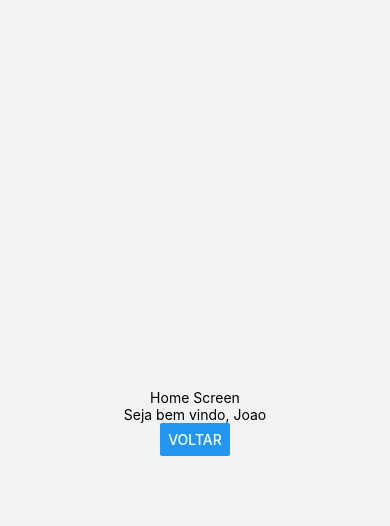
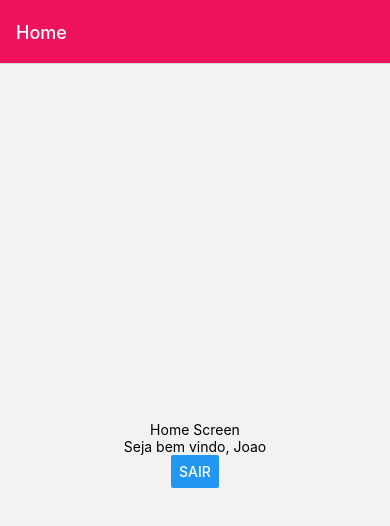
Before and after one commit to kazuuu/react-native-cli-basic-app, a React Native app in the folder BasicApp/: screen /Login in a window 390 px wide. Both pictures are taken after a click on the button "IR PARA HOME". Shown: the top 526 px of the page. Built offline with nearby package versions, Linux system fonts and the light colour scheme.

Commit message:
App Header chenaged

```diff
--- a/BasicApp/src/navigation/StackNavigators.js
+++ b/BasicApp/src/navigation/StackNavigators.js
@@ -7,10 +7,15 @@ const Stack = createNativeStackNavigator();
 
 export const MainStackNavigator = () => {
     return (
-        <Stack.Navigator
-            initialRouteName="Login"
-            screenOptions={{ headerShown: false }}        >
-            <Stack.Screen name="Login" component={LoginScreen} />
+        <Stack.Navigator initialRouteName="Login"
+            screenOptions={{
+                headerTintColor: 'white',
+                headerStyle: {
+                    backgroundColor: '#ee125a',
+                }
+            }}>
+            <Stack.Screen name="Login" component={LoginScreen}
+                options={{ headerShown: false }}/>
             <Stack.Screen name="Home"  component={HomeScreen} />
         </Stack.Navigator>
     );
--- a/BasicApp/src/screens/HomeScreen.js
+++ b/BasicApp/src/screens/HomeScreen.js
@@ -11,7 +11,7 @@ const HomeScreen = ({ navigation, route }) => {
     <View style={styles.container}>
       <Text>Home Screen</Text>
       <Text>Seja bem vindo, {route.params.username}</Text>
-      <Button title='Voltar' onPress={() => navigation.goBack(null)} />
+      <Button title='Sair' onPress={() => navigation.replace('Login')} />
     </View>
   );
 };
--- a/BasicApp/src/screens/LoginScreen.js
+++ b/BasicApp/src/screens/LoginScreen.js
@@ -12,7 +12,7 @@ const LoginScreen = ({ navigation }) => {
         <Text>Login Screen</Text>
         <Button
           title='Ir para Home'
-          onPress={() => navigation.navigate('Home', { username: 'Joao' })}
+          onPress={() => navigation.replace('Home', { username: 'Joao' })}
         />
     </View>
   );
```
